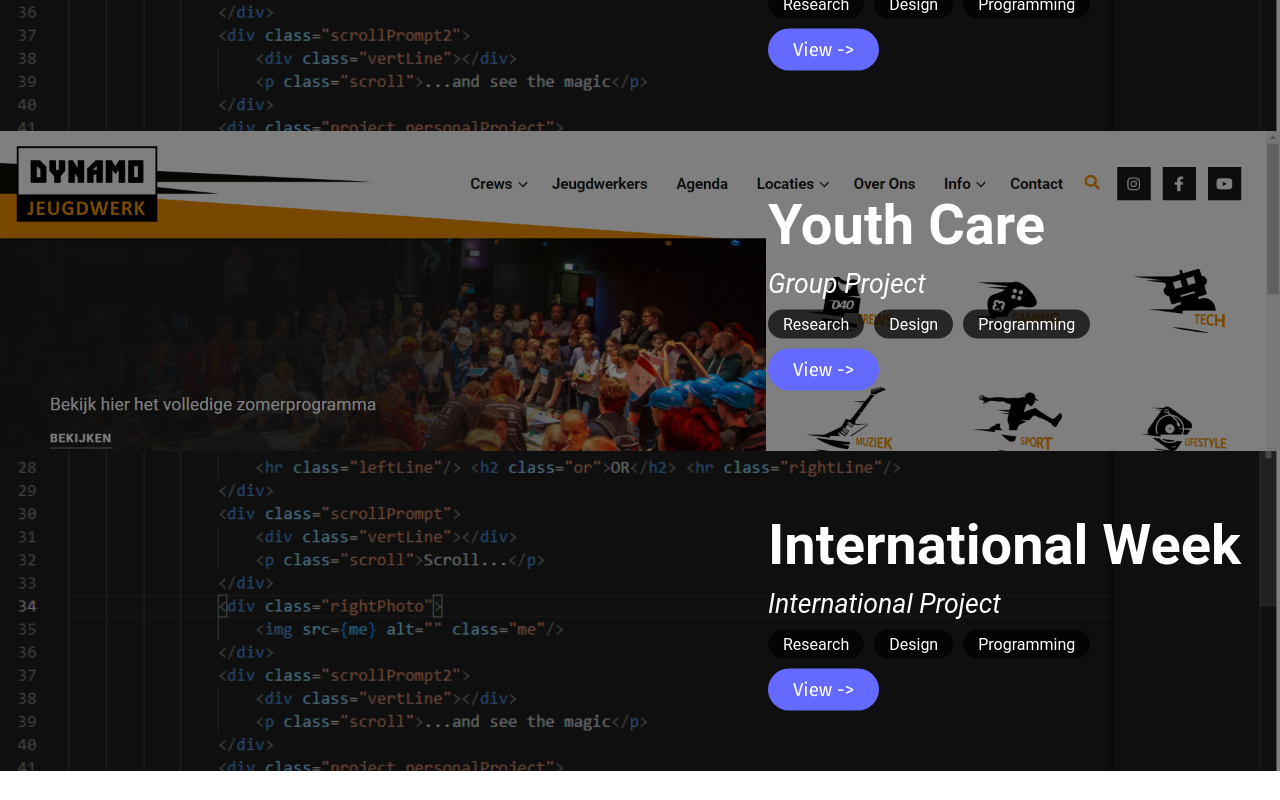
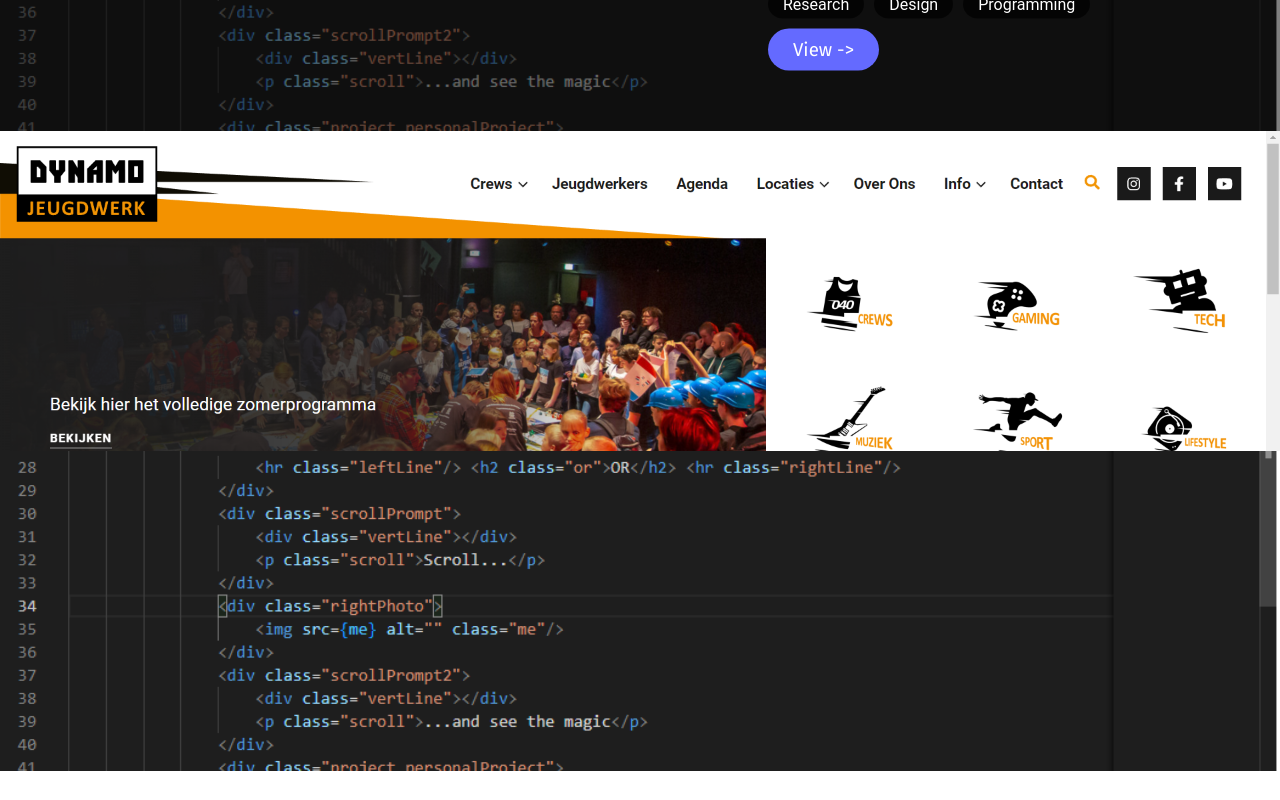
Before and after one commit to Luuntus/Portfolio, a React (Create React App) app: page / in a window 1280 px wide. Shown: the part 840-1640 px from the top of the page. Built offline with nearby package versions, Linux system fonts and the light colour scheme.

Commit message:
code rewritten with props and components

```diff
--- a/package.json
+++ b/package.json
@@ -6,7 +6,9 @@
     "@testing-library/jest-dom": "^5.16.5",
     "@testing-library/react": "^13.4.0",
     "@testing-library/user-event": "^13.5.0",
+    "aos": "^3.0.0-beta.6",
     "react": "^18.2.0",
+    "react-animation-on-scroll": "^5.1.0",
     "react-dom": "^18.2.0",
     "react-router": "^6.8.2",
     "react-router-dom": "^6.8.2",
--- /dev/null
+++ b/src/components/project.jsx
@@ -0,0 +1,34 @@
+import React from "react";
+import styles from "../style.css";
+import {Link} from "react-router-dom";
+
+function Project(props) {
+    const name = props.name;
+    const project = props.project;
+    const research = props.research;
+    const design = props.design;
+    const programming = props.programming;
+    const image = props.image;
+
+    return(
+        <div class="coverImage personalProject" style={{backgroundImage: `url(${image})`}}>
+                <div data-aos="fade-up">
+                    <div class="project">
+                        <div class="projectDesc">
+                            <h2 class="projectTitle">{name}</h2>
+                            <em class="subtitle">{project}</em>
+                            <br />
+                            {research == null ? null : <div class="tag leftTag">{research}</div>}
+                            {design == null ? null : <div class="tag">{design}</div>}
+                            {programming == null ? null : <div class="tag">{programming}</div>}
+                            <Link to="/portfolio" class="btnLink">
+                                <input type="button" value="View ->" class="viewBtn" />
+                            </Link>
+                        </div>
+                    </div>
+                </div>
+                </div>
+    )
+}
+
+export default Project;
--- a/src/home.jsx
+++ b/src/home.jsx
@@ -7,9 +7,17 @@ import me from "./photos/Niels portret.jpg";
 import me2 from "./photos/niels (2).jpg";
 import Footer from "./components/footer.jsx";
 import { HashLink } from "react-router-hash-link";
+import AOS from 'aos';
+import 'aos/dist/aos.css';
+import Project from "./components/project.jsx";
+import personalProject from "./photos/personalProject.png";
+import groupProject from "./photos/dynamo.png";
 import {animateScroll as scroll} from "react-scroll";
+import { AnimationOnScroll } from "react-animation-on-scroll";
 
 function Home() {
+
+    AOS.init();
 
     useEffect(() => {
         window.scrollTo(0, 0)
@@ -53,50 +61,14 @@ function Home() {
                     <div class="vertLine"></div>
                     <p class="scroll">...and see the magic</p>
                 </div>
-                <div class="coverImage personalProject" id="projects">
-                    <div class="project">
-                        <div class="projectDesc">
-                            <h2 class="projectTitle">Personal Portfolio</h2>
-                            <em class="subtitle">Personal Project</em>
-                            <br />
-                            <div class="tag leftTag">Research</div>
-                            <div class="tag">Design</div>
-                            <div class="tag">Programming</div>
-                            <Link to="/portfolio" class="btnLink">
-                                <input type="button" value="View ->" class="viewBtn" />
-                            </Link>
-                        </div>
-                    </div>
-                </div>
-                <div class="coverImage coverImage2 personalProject">
-                    <div class="project">
-                        <div class="projectDesc">
-                            <h2 class="projectTitle">Youth Care</h2>
-                            <em class="subtitle">Group Project</em>
-                            <br />
-                            <div class="tag leftTag">Research</div>
-                            <div class="tag">Design</div>
-                            <div class="tag">Programming</div>
-                            <input type="button" value="View ->" class="viewBtn"/>
-                        </div>
-                    </div>
-                </div>
-                <div class="coverImage personalProject">
-                    <div class="project">
-                        <div class="projectDesc">
-                            <h2 class="projectTitle">International Week</h2>
-                            <em class="subtitle">International Project</em>
-                            <br />
-                            <div class="tag leftTag">Research</div>
-                            <div class="tag">Design</div>
-                            <div class="tag">Programming</div>
-                            <input type="button" value="View ->" class="viewBtn"/>
-                        </div>
-                    </div>
-                </div>
+                <Project image={personalProject} name="Personal Portfolio" project="Personal Project" research="Research" design="Design" programming="Programming"/>
+                <Project image={groupProject} name="Online Youth Work" project="Group Project" research="Research" design="Design" programming="Programming"/>
+                <Project image={personalProject} name="International Week" project="International Project" research="Research" design="Design" programming="Programming"/>
+                <div data-aos="fade-up">
                 <div class="aboutMe">
                     <h1 class="aboutMeTitle">About me</h1>
                     <div class="bigCard">
+                    <div data-aos="fade-up">
                         <h2 class="compentences">Research - Design - Development - Teaching; The things that I do.</h2>
                         <p class="aboutMeText">I am <b>Niels Vissers.</b>As a <b>media designer</b>, I <b>imagine, design and create </b>what you as a customer want. I work best in <b>small teams </b>
                         and I have a drive to do my work right. My main skills include:</p>
@@ -115,9 +87,11 @@ function Home() {
                         gives <b>no miscommunication.</b> If you want to know more about me, you can refer to me <b>resume </b>below.</p>
                         <input type="button" value="Resume" class="viewBtn aboutMeBtn"/>
                     </div>
+                    </div>
                     <div class="aboutMePicture">
                         <img src={me2} alt="me, again :)" class="me2"/>
                     </div>
+                </div>
                 </div>
                 <div class="footer">
                     <Footer />
```
Also changed, not shown: src/portfolio.jsx (+29 -4 lines), 1 other file (tests, documents, lock files or other folders).
